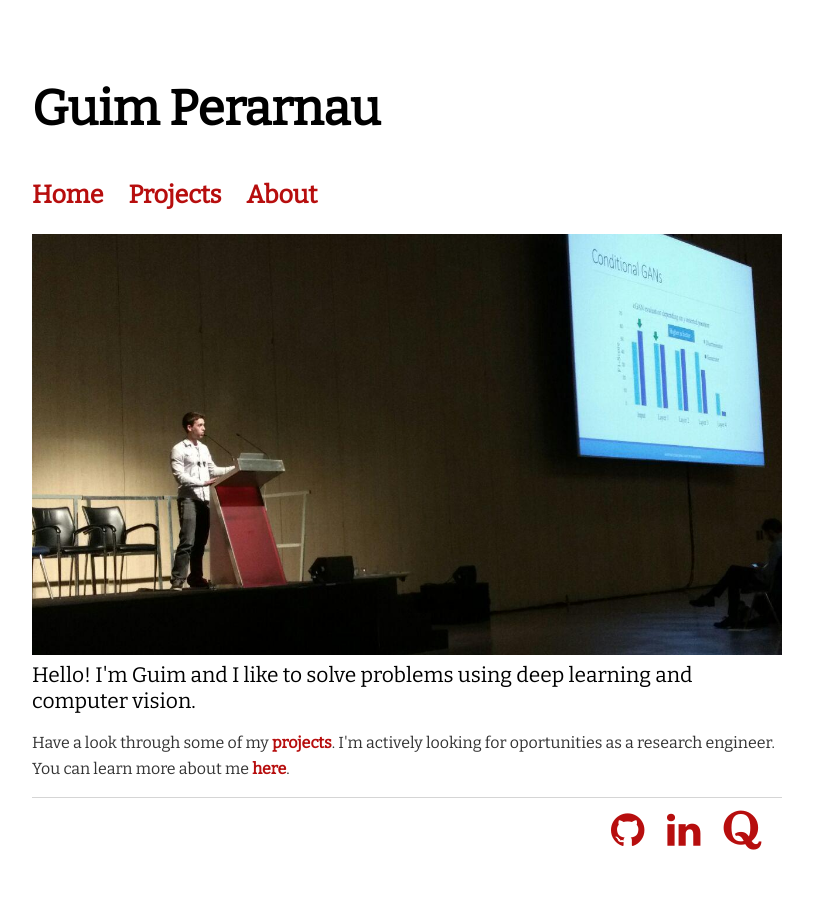
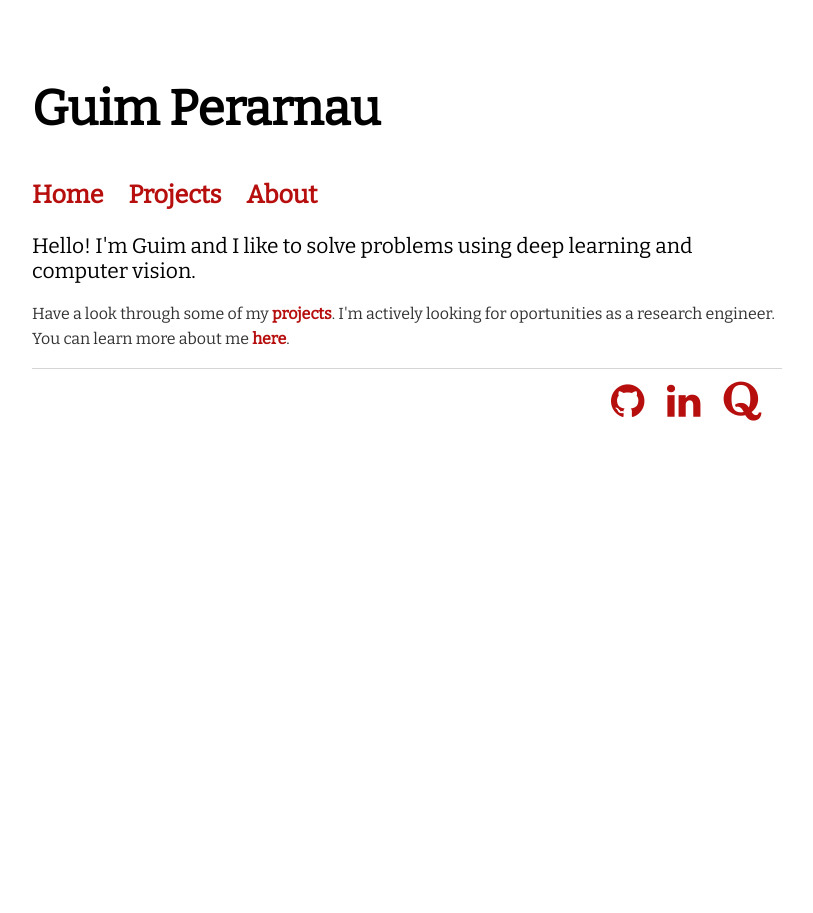
Before and after one commit to Guim3/guim3.github.io, a Jekyll site: the page built from index.html, in a window 1280 px wide. Shown: the whole page, without its empty margins (233-1046 px from the left). Built offline with Jekyll 4.4.1, drawn with Linux system fonts in a browser that asks for light colours.

Commit message:
Remove home photo

```diff
--- a/index.html
+++ b/index.html
@@ -2,7 +2,7 @@
 layout: default
 title: Guim Perarnau
 ---
-<img src="files/home_image.jpg" alt="NIPS 2016 presentation"/>
+<!--<img src="files/home_image.jpg" alt="NIPS 2016 presentation"/>-->
 <div class="intro">
 	Hello! I'm Guim and I like to solve problems using deep learning and computer vision.
 </div>
```
